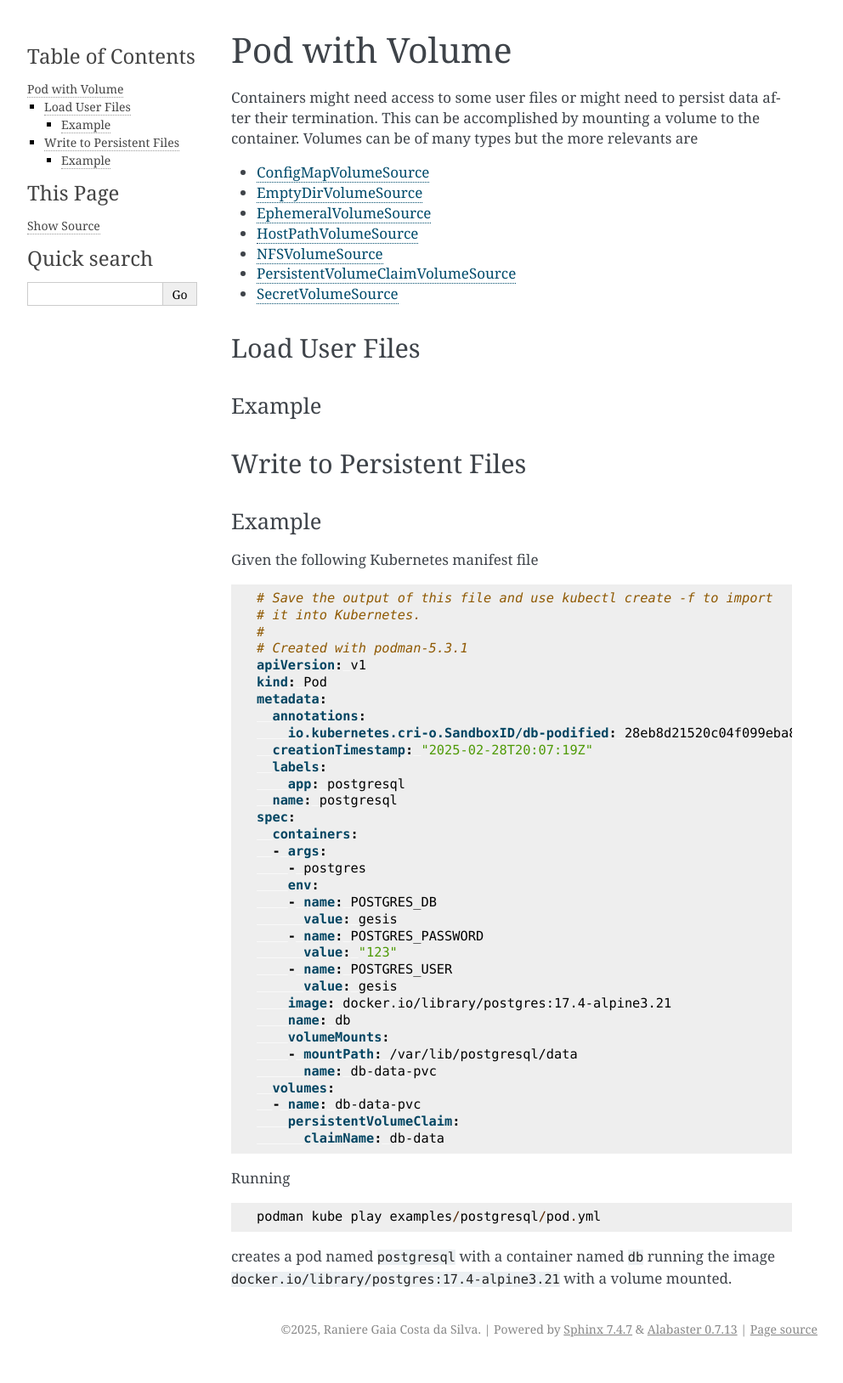
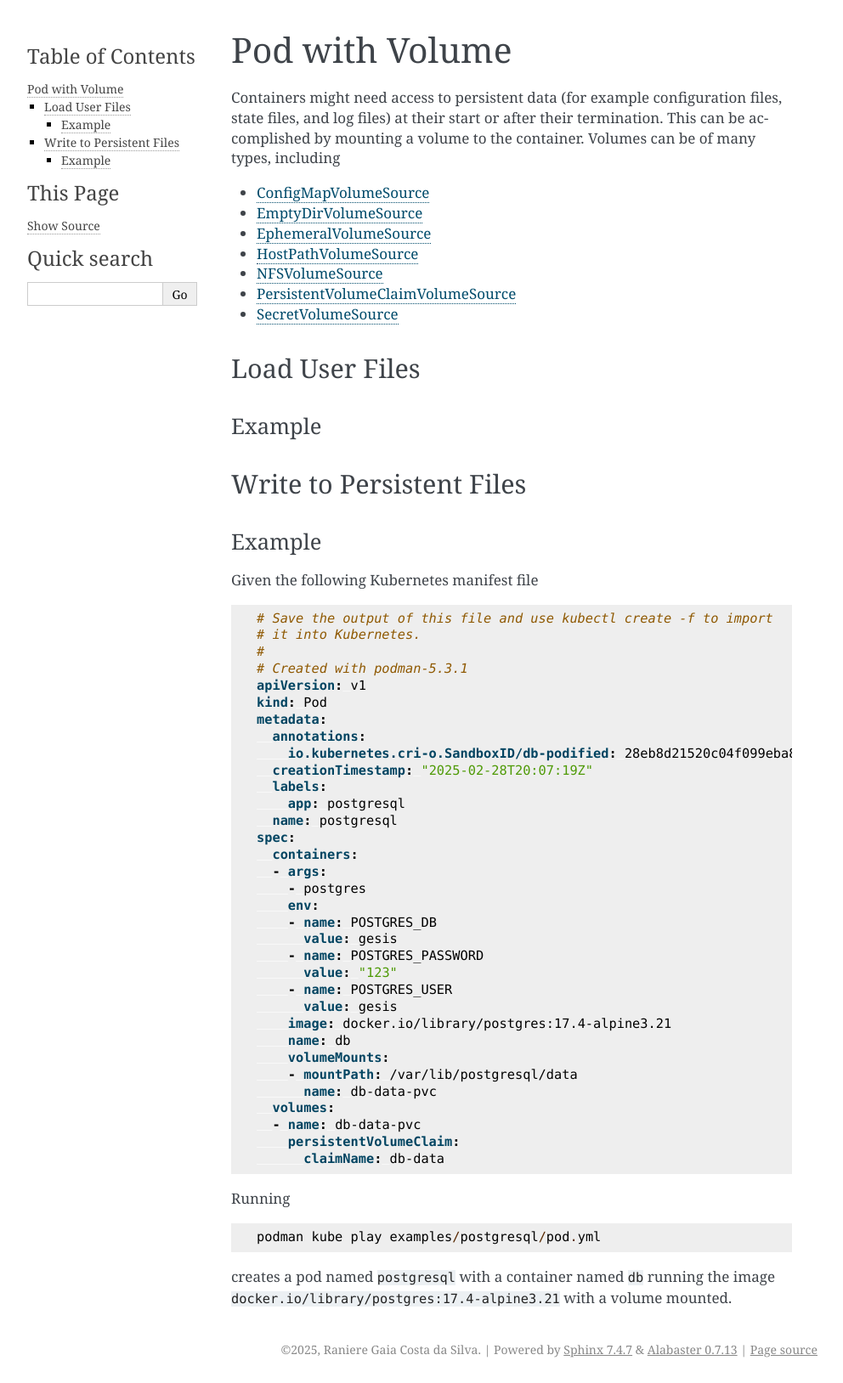
Before and after one commit to rgaiacs/rse-podman-tutorial, a Sphinx documentation site: the page built from source/k8s-volume.rst, in a window 1280 px wide. Shown: the whole page at 85% size, without its empty margins (148-1140 px from the left). Built offline with Sphinx 7.4.7, drawn with Linux system fonts in a browser that asks for light colours; before the commit the page ends 1604 px from its top, so only the background shows below that.

Commit message:
Improve text

```diff
--- a/source/k8s-volume.rst
+++ b/source/k8s-volume.rst
@@ -1,7 +1,7 @@
 Pod with Volume
 ===============
 
-Containers might need access to some user files or might need to persist data after their termination. This can be accomplished by mounting a volume to the container. Volumes can be of many types but the more relevants are
+Containers might need access to persistent data (for example configuration files, state files, and log files) at their start or after their termination. This can be accomplished by mounting a volume to the container. Volumes can be of many types, including
 
 - `ConfigMapVolumeSource <https://kubernetes.io/docs/reference/generated/kubernetes-api/v1.32/#configmapvolumesource-v1-core>`_
 - `EmptyDirVolumeSource <https://kubernetes.io/docs/reference/generated/kubernetes-api/v1.32/#emptydirvolumesource-v1-core>`_
```
